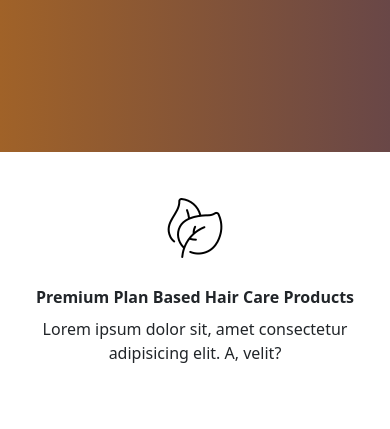
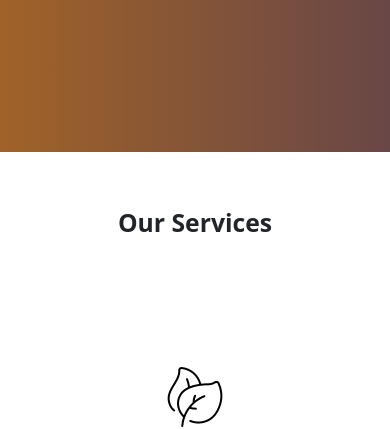
Before and after one commit to tmcode7/komah-site, a plain HTML site: page index.html in a window 390 px wide. Shown: the part 692-1121 px from the top of the page. Drawn offline with nearby package versions, Linux system fonts and the light colour scheme.

Commit message:
added mobile section headings

```diff
--- a/index.html
+++ b/index.html
@@ -56,9 +56,8 @@
 
 </div>
 
-
+<h2 class="hide-mo">Our Services</h2>
 <div class="offers">
-  <h2 class="hide-mob">Our Services</h2>
   <div class="offer-container">
     <div class="offer1">
       <img src="icons8-leaf-60.png">
@@ -90,8 +89,8 @@
   <div class="desc-img"></div>
   </div>
 
+  <h2>Meet The Team</h2>
 <div class="team">
-  <h2>Meet The Team</h2>
   <div class="team-container">
     <div class="team1">
       <div class="team-img"></div>
--- a/style.css
+++ b/style.css
@@ -562,8 +562,9 @@ h3{
 
 
 /*mobile team section*/
-.hide-mob{
-  display: none;
+.hide-mo{
+  margin-bottom: 0;
+  margin-top: 140px;
 }
 
 .team{
```
